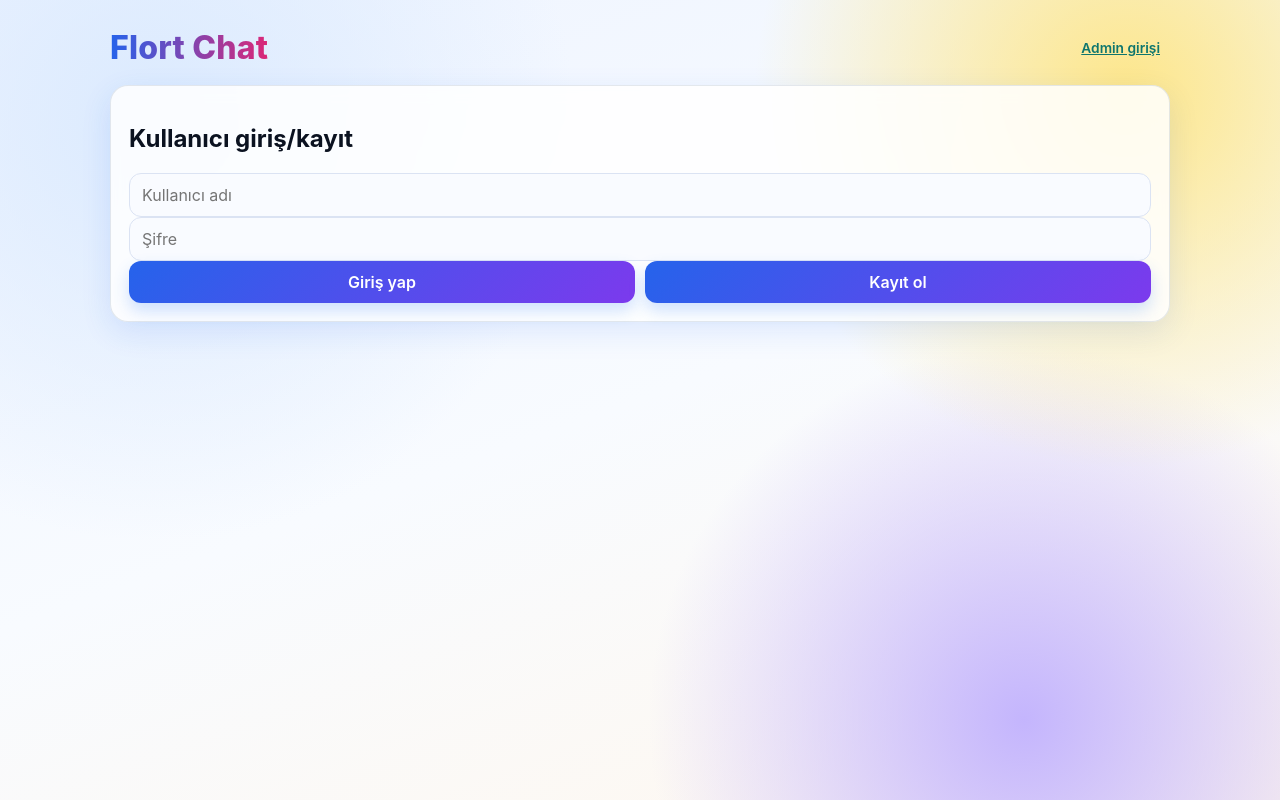
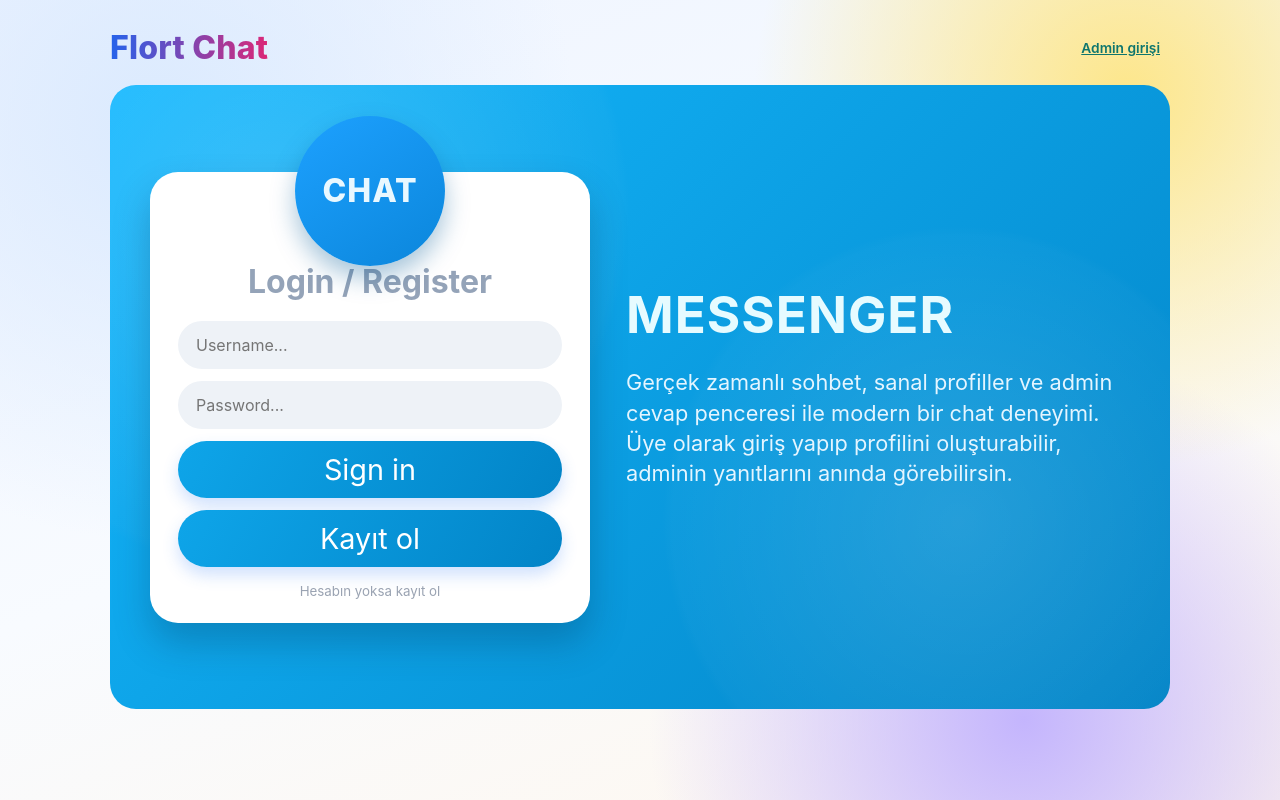
Before and after one commit to muhammetyakac-cell/Flort, a React (Vite) app: page / in a window 1280 px wide. Built offline with nearby package versions, Linux system fonts and the light colour scheme.

Commit message:
Redesign login screen with modern chat-themed hero layout

```diff
--- a/src/App.jsx
+++ b/src/App.jsx
@@ -420,23 +420,33 @@ export default function App() {
       </header>
 
       {!loggedIn ? (
-        <section className="card">
-          <h2>{mode === 'admin' ? 'Admin girişi' : 'Kullanıcı giriş/kayıt'}</h2>
+        <section className="auth-hero">
+          <div className="auth-card">
+            <div className="auth-badge">CHAT</div>
+            <h2>{mode === 'admin' ? 'Admin Login' : 'Login / Register'}</h2>
             <input
-            placeholder={mode === 'admin' ? 'Admin için kullanıcı adı kullanılmıyor' : 'Kullanıcı adı'}
+              placeholder={mode === 'admin' ? 'Admin için kullanıcı adı kullanılmıyor' : 'Username...'}
               disabled={mode === 'admin'}
               value={mode === 'admin' ? '' : authForm.username}
-            onChange={(e) => setAuthForm((s) => ({ ...s, username: e.target.value }))}
+              onChange={(e) => setAuthForm((st) => ({ ...st, username: e.target.value }))}
             />
             <input
-            placeholder="Şifre"
+              placeholder="Password..."
               type="password"
               value={authForm.password}
-            onChange={(e) => setAuthForm((s) => ({ ...s, password: e.target.value }))}
+              onChange={(e) => setAuthForm((st) => ({ ...st, password: e.target.value }))}
             />
-          <div className="row">
-            <button disabled={loading} onClick={signIn}>Giriş yap</button>
+            <button disabled={loading} onClick={signIn}>Sign in</button>
             {mode !== 'admin' && <button disabled={loading} onClick={signUp}>Kayıt ol</button>}
+            <small>{mode === 'admin' ? 'Admin şifresi ile giriş yap' : 'Hesabın yoksa kayıt ol'}</small>
+          </div>
+
+          <div className="auth-info">
+            <h2>MESSENGER</h2>
+            <p>
+              Gerçek zamanlı sohbet, sanal profiller ve admin cevap penceresi ile modern bir chat deneyimi.
+              Üye olarak giriş yapıp profilini oluşturabilir, adminin yanıtlarını anında görebilirsin.
+            </p>
           </div>
         </section>
       ) : isAdmin ? (
--- a/src/styles.css
+++ b/src/styles.css
@@ -188,3 +188,97 @@ button.active { background: linear-gradient(135deg, #0891b2, #2563eb); }
   opacity: 0.9;
   margin-top: 2px;
 }
+
+/* Auth hero screen */
+.auth-hero {
+  min-height: 78vh;
+  border-radius: 26px;
+  padding: 40px;
+  display: grid;
+  grid-template-columns: 440px 1fr;
+  gap: 36px;
+  align-items: center;
+  background:
+    radial-gradient(circle at 15% 20%, rgba(255,255,255,0.16) 0, rgba(255,255,255,0.02) 34%, transparent 35%),
+    radial-gradient(circle at 80% 70%, rgba(255,255,255,0.12) 0, rgba(255,255,255,0.02) 30%, transparent 31%),
+    linear-gradient(135deg, #14b8ff 0%, #0ea5e9 38%, #0284c7 100%);
+  position: relative;
+  overflow: hidden;
+}
+
+.auth-card {
+  background: #ffffff;
+  border-radius: 28px;
+  padding: 34px 28px 24px;
+  position: relative;
+  box-shadow: 0 20px 36px rgba(3, 40, 67, 0.25);
+  display: grid;
+  gap: 12px;
+}
+
+.auth-badge {
+  position: absolute;
+  top: -56px;
+  left: 50%;
+  transform: translateX(-50%);
+  width: 150px;
+  height: 150px;
+  border-radius: 50%;
+  background: linear-gradient(145deg, #1da1ff, #0b86db);
+  color: #e9f8ff;
+  font-size: 2rem;
+  font-weight: 800;
+  display: grid;
+  place-items: center;
+  letter-spacing: 1px;
+  box-shadow: 0 12px 25px rgba(0, 88, 149, 0.35);
+}
+
+.auth-card h2 {
+  text-align: center;
+  color: #94a3b8;
+  font-size: 2rem;
+  margin-top: 56px;
+  margin-bottom: 8px;
+}
+
+.auth-card input {
+  background: #eef2f7;
+  border-radius: 999px;
+  border: none;
+  padding: 14px 18px;
+  color: #334155;
+}
+
+.auth-card button {
+  border-radius: 999px;
+  font-size: 1.8rem;
+  font-weight: 400;
+  background: linear-gradient(120deg, #0ea5e9, #0284c7);
+}
+
+.auth-card small {
+  text-align: center;
+  color: #9aa3b2;
+  margin-top: 4px;
+}
+
+.auth-info h2 {
+  color: #e6fbff;
+  font-size: clamp(2rem, 4vw, 4rem);
+  letter-spacing: 1px;
+  margin: 0;
+}
+
+.auth-info p {
+  color: #e4f5ff;
+  max-width: 520px;
+  line-height: 1.4;
+  font-size: clamp(1.05rem, 1.7vw, 2rem);
+}
+
+@media (max-width: 1024px) {
+  .auth-hero { grid-template-columns: 1fr; }
+  .auth-info { text-align: center; }
+  .auth-info p { margin: 0 auto; }
+}
```
Lines whose indentation alone changed are shown as unchanged.
